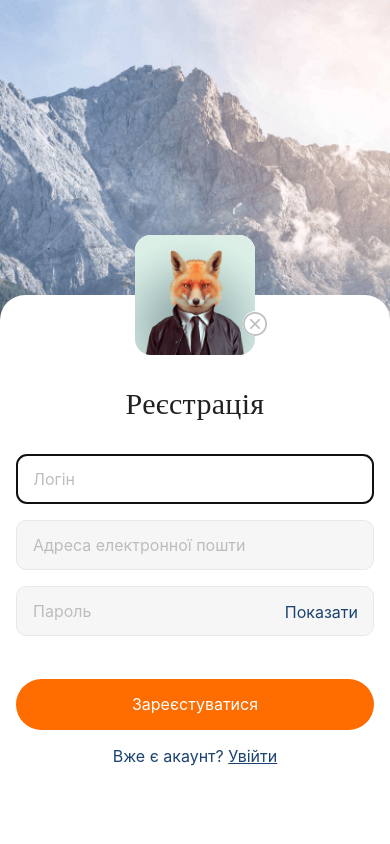
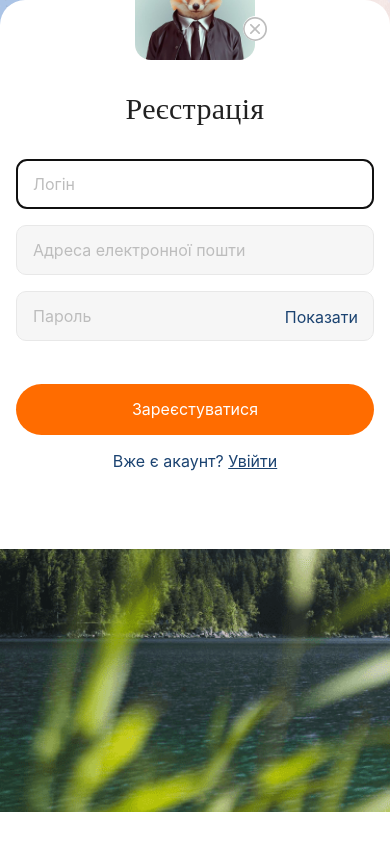
Before and after one commit to IraMira333/AwesomeProject, a React Native app: screen / in a window 390 px wide. Built offline with nearby package versions, Linux system fonts and the light colour scheme.

Commit message:
Update RegistrationScreen.jsx

```diff
--- a/src/Screens/RegistrationScreen.jsx
+++ b/src/Screens/RegistrationScreen.jsx
@@ -29,15 +29,15 @@ const RegistrationScreen = () => {
 
   return (
     <TouchableWithoutFeedback onPress={Keyboard.dismiss}>
-      <KeyboardAvoidingView
-        behavior={Platform.OS === "ios" ? "padding" : "height"}
-        keyboardVerticalOffset={-203}
-        style={styles.container}
-      >
+      <View style={styles.container}>
         <ImageBackground
           style={styles.background}
           source={PhotoBG}
           resizeMode="cover"
+        >
+          <KeyboardAvoidingView
+            behavior={Platform.OS === "ios" ? "padding" : "height"}
+            keyboardVerticalOffset={-190}
           >
             <View style={styles.container}>
               <View style={styles.regFormaBox}>
@@ -70,14 +70,18 @@ const RegistrationScreen = () => {
                       ]}
                     >
                       <View style={styles.svgContainer}>
-                      <AntDesign name="pluscircleo" size={25} color="#FF6C00" />
+                        <AntDesign
+                          name="pluscircleo"
+                          size={25}
+                          color="#FF6C00"
+                        />
                       </View>
                     </Pressable>
                   )}
                 </View>
-              <View>
+
                 <Text style={styles.formTitle}>{"Реєстрація"}</Text>
-              </View>
+
                 <TextInput
                   autoFocus
                   placeholder="Логін"
@@ -127,7 +131,10 @@ const RegistrationScreen = () => {
                 </View>
                 <Pressable
                   onPress={() => Alert.alert("Button pressed")}
-                style={styles.primaryBtn}
+                  style={({ pressed }) => [
+                    styles.primaryBtn,
+                    pressed && styles.primaryBtnPressed,
+                  ]}
                 >
                   <Text style={styles.btnText}>{"Зареєстуватися"}</Text>
                 </Pressable>
@@ -136,12 +143,15 @@ const RegistrationScreen = () => {
                   onPress={() => alert("Login exist pressed")}
                 >
                   <Text style={styles.secText}>Вже є акаунт? </Text>
-                <Text style={[styles.secText, styles.underlined]}>Увійти</Text>
+                  <Text style={[styles.secText, styles.underlined]}>
+                    Увійти
+                  </Text>
                 </TouchableOpacity>
               </View>
             </View>
+          </KeyboardAvoidingView>
         </ImageBackground>
-      </KeyboardAvoidingView>
+      </View>
     </TouchableWithoutFeedback>
   );
 };
@@ -154,8 +164,6 @@ const styles = StyleSheet.create({
     justifyContent: "flex-end",
   },
   background: {
-    bottom: 0,
-    top: 0,
     flex: 1,
     width: "100%",
   },
@@ -225,6 +233,7 @@ const styles = StyleSheet.create({
     backgroundColor: "#FF6C00",
     height: 51,
   },
+  primaryBtnPressed: { backgroundColor: "#ff6a00ab" },
   btnText: {
     color: "#FFF",
     textAlign: "center",
```
Lines whose indentation alone changed are shown as unchanged.
